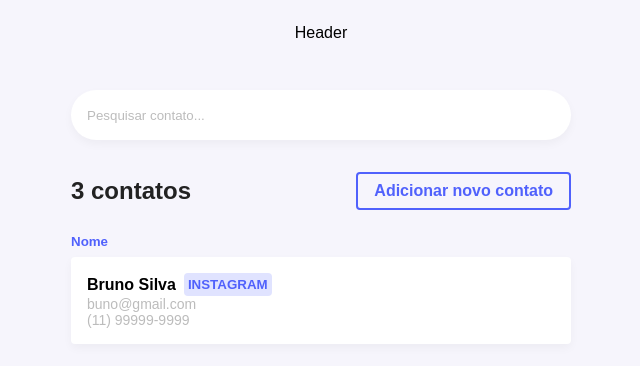
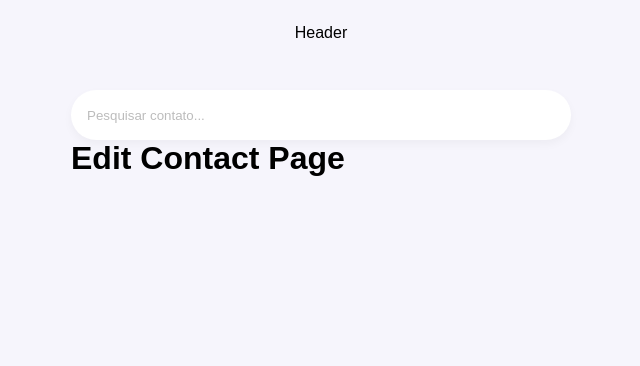
Before and after one commit to NadsonMagno/MyContacts, a React (Vite) app: page /edit/1 in a window 1280 px wide. Shown: the top 366 px of the page, without its empty margins (319-959 px from the left). Built offline with nearby package versions, Linux system fonts and the light colour scheme.

Commit message:
feat: configurando as rotas do jeito antigo

```diff
--- a/package.json
+++ b/package.json
@@ -12,6 +12,7 @@
   "dependencies": {
     "react": "^19.2.0",
     "react-dom": "^19.2.0",
+    "react-router-dom": "^5.3.0",
     "styled-components": "^6.3.8"
   },
   "devDependencies": {
@@ -19,6 +20,7 @@
     "@types/node": "^24.10.1",
     "@types/react": "^19.2.5",
     "@types/react-dom": "^19.2.3",
+    "@types/react-router-dom": "^5.3.3",
     "@vitejs/plugin-react": "^5.1.1",
     "eslint": "^9.39.1",
     "eslint-plugin-react-hooks": "^7.0.1",
--- /dev/null
+++ b/src/Pages/Edit/EditContact.tsx
@@ -0,0 +1,7 @@
+
+
+export default function EditContact() {
+    return (
+        <h1>Edit Contact Page</h1>
+    )
+    }
--- /dev/null
+++ b/src/Pages/Home/Home.tsx
@@ -0,0 +1,7 @@
+
+
+export default function Home() {
+    return (
+        <h1 >Home Page</h1>
+    )
+    }
--- /dev/null
+++ b/src/Pages/NewContact/NewContact.tsx
@@ -0,0 +1,6 @@
+
+export default function NewContact() {
+    return (
+        <h1>New Contact Page</h1>
+    )
+    }
--- /dev/null
+++ b/src/Routes/Routes.tsx
@@ -0,0 +1,18 @@
+
+import {Switch, Route} from 'react-router-dom';
+
+import HomePage from '../Pages/Home/Home';
+import NewContact from '../Pages/NewContact/NewContact';
+import EditContact from '../Pages/Edit/EditContact';
+
+
+export default function Routes() {
+
+  return (
+    <Switch>
+      <Route exact path='/' component={HomePage} />
+      <Route exact path='/new' component={NewContact} />
+      <Route exact path='/edit/:id' component={EditContact} />
+    </Switch>
+  );
+}
--- a/src/components/App/App.tsx
+++ b/src/components/App/App.tsx
@@ -1,26 +1,31 @@
 import React from 'react'
 import GlobalStyles from '../../assets/styles/global'
 
+
 import Header from '../Header/Header';
-import ContactsList from '../ContactsList/ContactsList';
+import Routes from '../../Routes/Routes.jsx'
 
 import  {ThemeProvider} from 'styled-components';
+import { BrowserRouter } from 'react-router-dom';
 import defaultTheme from '../../assets/styles/themes/default';
 
 import { Container } from './style';
 
+
 function App() {
 
+
   return (
-    <>
+
+    <BrowserRouter>
       <ThemeProvider theme={defaultTheme}>
         <GlobalStyles />
         <Container>
           <Header />
-          <ContactsList />
+          <Routes/>
         </Container>
       </ThemeProvider>
-    </>
+    </BrowserRouter>
   )
 }
 
```
Also changed, not shown: 1 other file (tests, documents, lock files or other folders).
